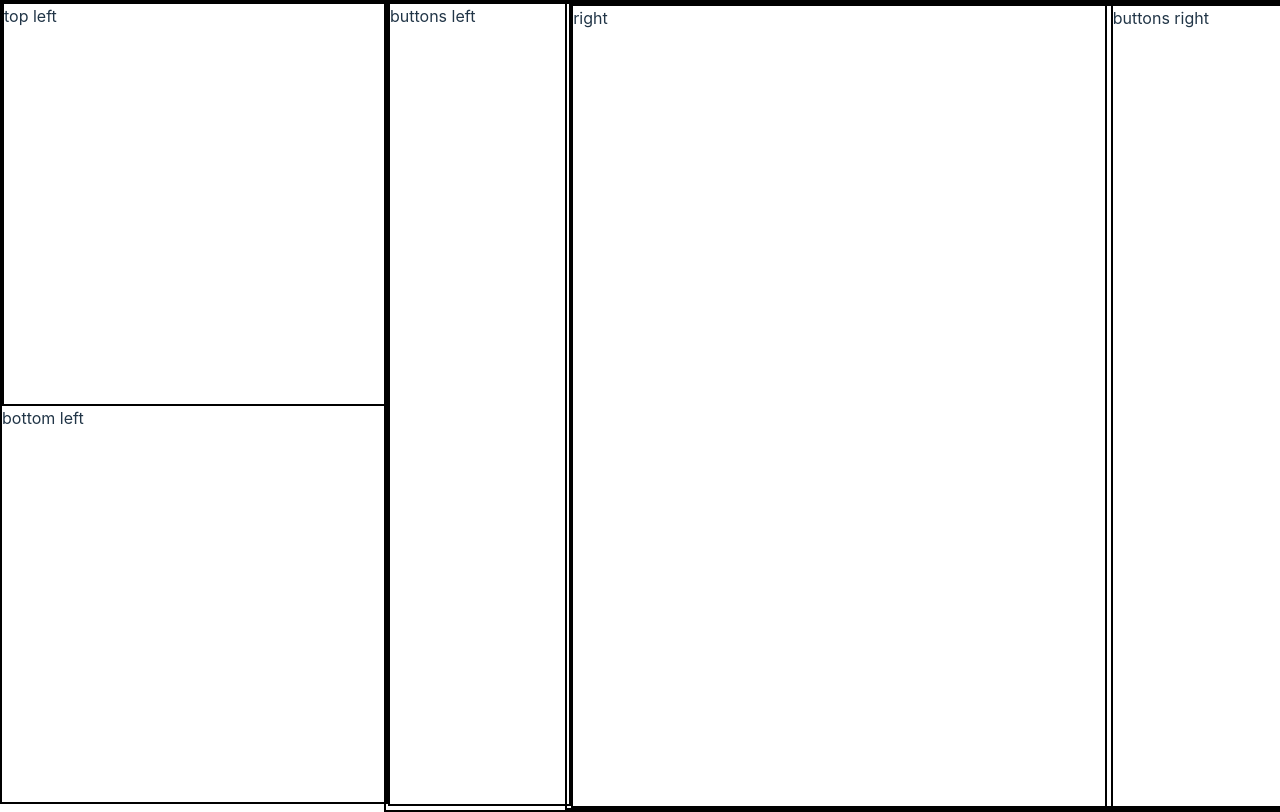
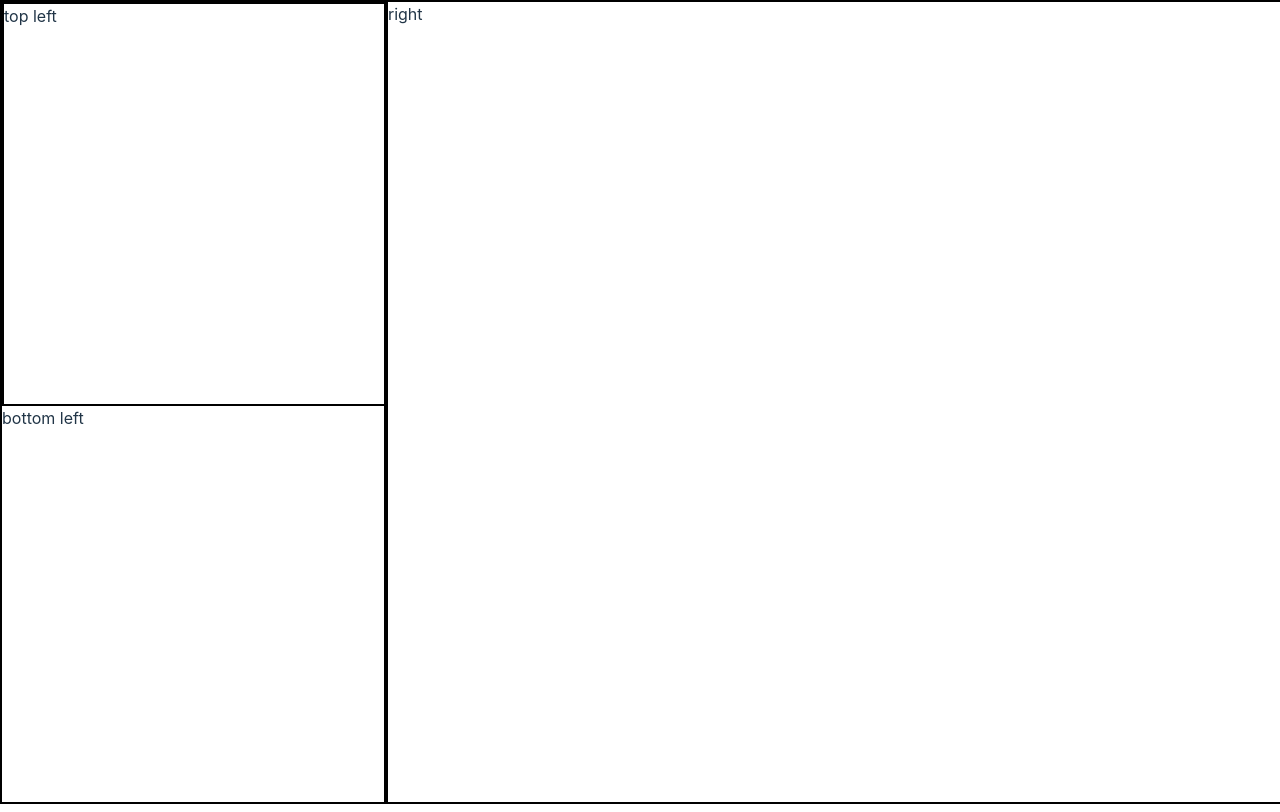
Before and after one commit to SuperchupuDev/eden, a React (Vite) app: page / in a window 1280 px wide. Built offline with nearby package versions, Linux system fonts and the light colour scheme.

Commit message:
remove button columns

```diff
--- a/src/App.css
+++ b/src/App.css
@@ -28,35 +28,3 @@ body {
   height: 50vh;
   border: 2px solid #000000;
 }
-
-#buttons-left {
-  width: 14vw;
-  min-width: 14vw;
-  min-height: 100vh;
-  float: left;
-  border: 2px solid #000000;
-}
-
-#workaround-middle-buttons {
-  margin-left: 14vw;
-  width: 56vw;
-  max-width: 56vw;
-  min-height: 100vh;
-  border: 2px solid #000000;
-}
-
-#right-middle {
-  width: 42vw;
-  max-width: 42vw;
-  min-height: 100vh;
-  float: left;
-  border: 2px solid #000000;
-}
-
-#buttons-right {
-  margin-left: 42vw;
-  width: 14vw;
-  max-width: 14vw;
-  min-height: 100vh;
-  border: 2px solid #000000;
-}
--- a/src/App.tsx
+++ b/src/App.tsx
@@ -6,18 +6,18 @@ function App() {
 
   return (
     <>
-      <div id="side">
-        <div id="left-side">
-          <div id="top-left">top left</div>
-          <div id="bottom-left">bottom left</div>
+    <div id="side">
+      <div id="left-side">
+        <div id="top-left">
+          top left
         </div>
-        <div id="right-side">
-          <div id="buttons-left">buttons left</div>
-          <div id="workaround-middle-buttons">
-          <div id="right-middle">right</div>
-          <div id="buttons-right">buttons right</div>
-          </div>
+        <div id="bottom-left">
+          bottom left
         </div>
+      </div>
+      <div id="right-side">
+        right
+      </div>
       </div>
     </>
   );
```
